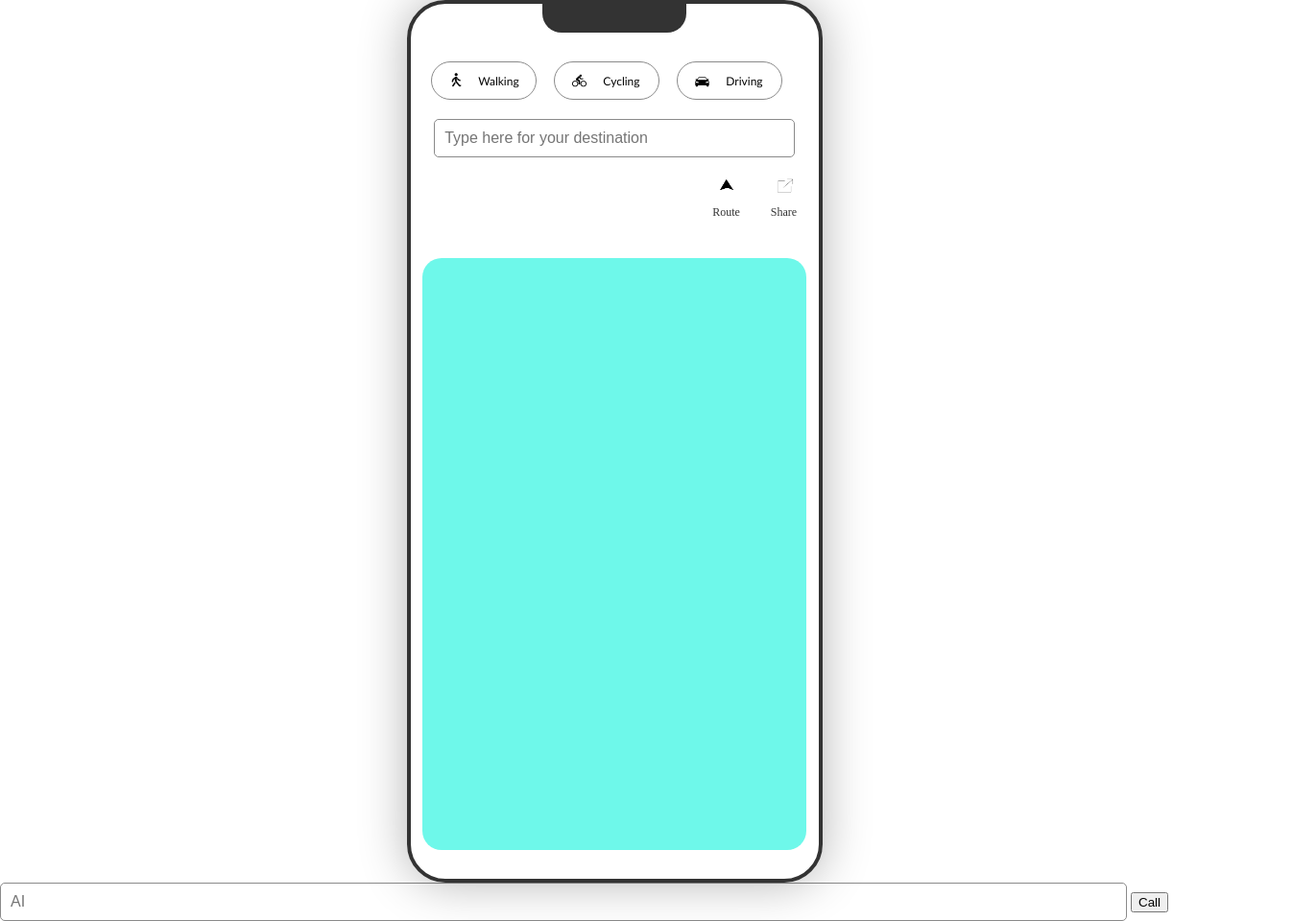
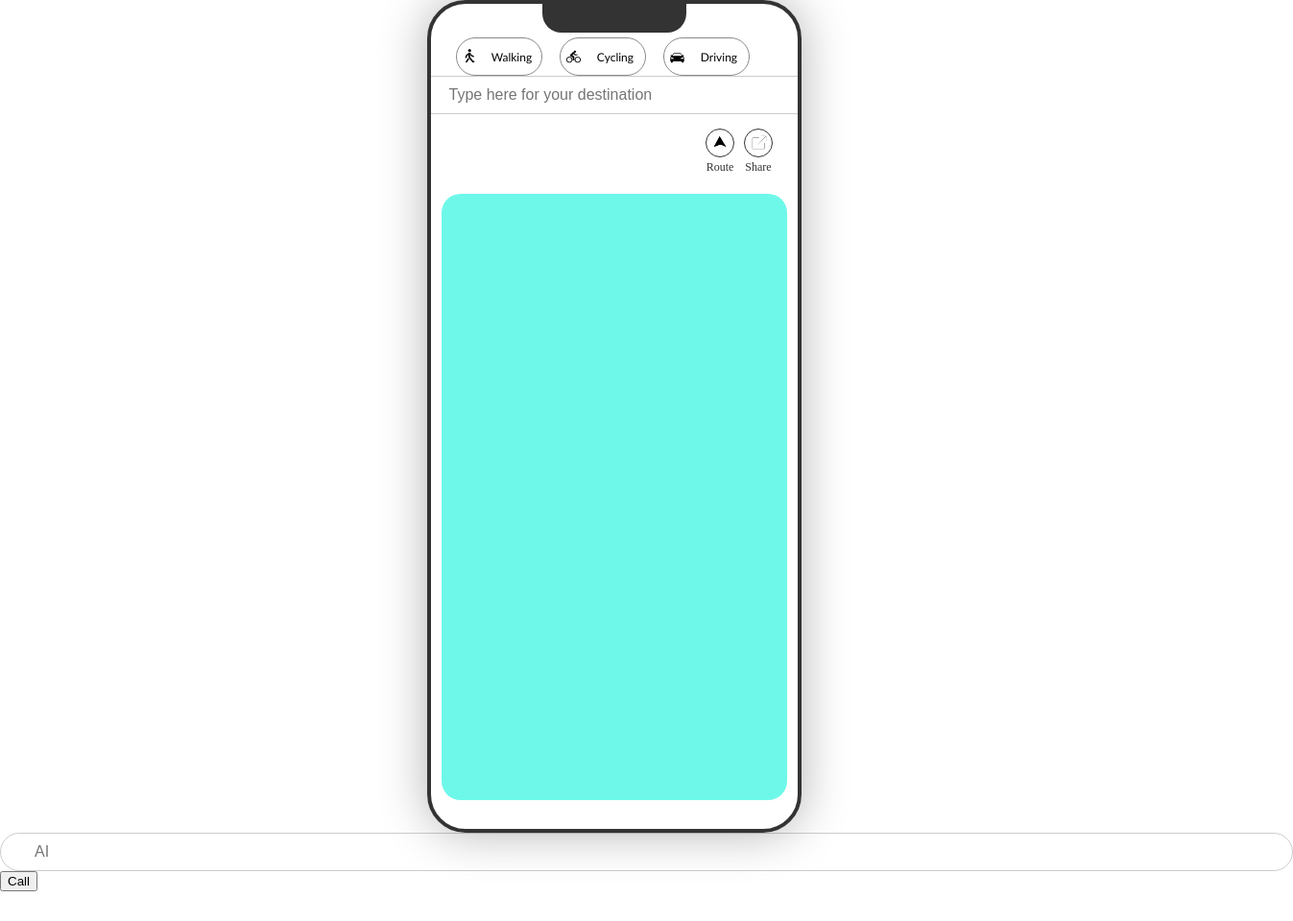
Before and after one commit to XintongLu/google-secure-map, a website: page public/navigate.html in a window 1280 px wide. Shown: the whole page at 96% size, 1347 px wide, since content can reach past the window. After the commit the page ends 929 px from the top, so only its background shows below. Drawn offline with Linux system fonts and the light colour scheme; no server answers.

Commit message:
Add files via upload

```diff
--- /dev/null
+++ b/public/css/AI Route.css
@@ -0,0 +1,93 @@
+.AI {
+    align-items: center;
+    display: flex;
+    flex-direction: column;
+    height: 800px;
+    overflow: hidden;
+    width: 350px;
+    position: relative;
+    padding: 30px 16px;
+    border: 4px solid #333;
+    border-radius: 40px;
+    box-shadow: 0 0 50px rgba(0,0,0,0.3);
+    margin: 0 auto;
+  }
+
+  .AI::before {
+    content: '';
+    position: absolute;
+    top: 0%;
+    left: 50%;
+    transform: translateX(-50%);
+    width: 150px;
+    height: 30px;
+    background-color: #333;
+    border-bottom-left-radius: 20px;
+    border-bottom-right-radius: 20px;
+  }
+
+  .green-section {
+    top: 0;
+    width: 360px;
+    height: 720px;
+    align-items: center;
+    margin-top: 10px;
+    background-color: #6ef8ea;
+    border-radius: 20px;
+  }
+
+  .search-container {
+    position: relative;
+    width: 80%;
+    right: 40px;
+    margin-left: 10px;
+    top: 20px;
+    bottom: 20px;
+  }
+
+  .search-input {
+    width: 100%;
+    padding-right: 30px; /* 为yes按钮留出空间 */
+    padding-top: 5px;
+    padding-bottom: 5px;
+    padding-left: 40px;
+    border-radius: 25px;
+    border: 1px solid #4a4a4a;
+    outline: none;
+  }
+
+  .yes-button {
+    position: absolute;
+    right: 0px;
+    left: 300px;
+    top: 50%;
+    transform: translateY(-50%);
+    width: 40px;
+    height: 40px;
+    border: none;
+    background: none;
+    cursor: pointer;
+    padding: 0;
+  }
+
+  .yes-button img {
+    width: 40px;
+    height: 40px;
+  }
+
+  .Assistant  {
+    position: absolute;
+    top: 50%;
+    transform: translateY(-50%);
+    width: 40px;
+    height: 40px;
+    border: none;
+    background: none;
+    cursor: pointer;
+    padding: 0;
+  }
+
+  .Assistant img {
+    width: 30px;
+    height: 30px;
+  }
--- /dev/null
+++ b/public/css/Choose Route.css
@@ -0,0 +1,250 @@
+.Choose-Route {
+    align-items: center;
+    display: flex;
+    flex-direction: column;
+    height: 800px;
+    overflow: hidden;
+    width: 350px;
+    position: relative;
+    padding: 30px 16px;
+    border: 4px solid #333;
+    border-radius: 40px;
+    box-shadow: 0 0 50px rgba(0,0,0,0.3);
+    margin: 0 auto;
+  }
+
+  .Choose-Route::before {
+    content: '';
+    position: absolute;
+    top: 0%;
+    left: 50%;
+    transform: translateX(-50%);
+    width: 150px;
+    height: 30px;
+    background-color: #333;
+    border-bottom-left-radius: 20px;
+    border-bottom-right-radius: 20px;
+  }
+
+  .green-section {
+    position: absolute;
+    top: 0;
+    left: 0;
+    right: 0;
+    bottom: 0;
+    width: 100%;
+    height: 100%;
+    align-items: center;
+    margin-top: 0;
+    background-color: #6ef8ea;
+    border-radius: 20px;
+  }
+
+  .function-buttons-container {
+    position: absolute;
+    top: 50px;
+    left: 0;
+    display: flex;
+    width: 100%;
+    padding: 0 20px;
+    box-sizing: border-box;
+    z-index: 2;
+  }
+
+  .mode-icon {
+    align-content: center;
+    width: 30px;
+    height: 30px;
+    margin-right: 5%;
+  }
+
+  .mode-label {
+    font-size: 20px;
+    font-weight:500;
+  }
+
+  .mode-buttons-container {
+    display: flex;
+    gap: 10px;
+    width: 100%;
+    justify-content: flex-end;
+  }
+
+  .mode-button {
+    min-width: 90px;
+    height: 40px;
+    background-color: #ffffff;
+    border: 1px solid #8a8a8a;
+    border-radius: 20px;
+    cursor: pointer;
+    padding: 0 10px;
+    display: flex;
+    align-items: center;
+    justify-content: center;
+    gap: 5px;
+  }
+
+  .mode-button:hover {
+    background-color: #6ef8ea;
+  }
+
+  .mode-content {
+    display: flex;
+    gap: 8px;
+    width: calc(100% - 10px);  /* 考虑padding后的宽度 */
+    height: 100%;
+  }
+
+  .mode-icon {
+    width: 35px;
+    height: 35px;
+    margin-left: -10px;
+    object-fit: contain;
+  }
+
+  .mode-label {
+    font-size: 12px;
+    font-family: 'Gill Sans', 'Gill Sans MT', Calibri, 'Trebuchet MS', sans-serif;
+    font-weight: 300;
+    white-space: nowrap;
+  }
+
+  .function-button-wrapper {
+    position: absolute;
+    bottom: 90px;
+    right: 30px;
+    display: flex;
+    flex-direction: column;
+    align-items: center;
+    margin: 0;
+    z-index: 1;
+}
+
+.function-button {
+    padding: 10px 20px;    /* 上下10px，左右20px的内边距 */
+    background-color: rgb(0, 255, 242);
+    outline: 1px solid white;
+    color: rgb(0, 0, 0);          /* 文字颜色 */
+    border: none;          /* 移除边框 */
+    border-radius: 6px;    /* 稍微圆角的效果，如果想要完全的长方形可以设为 0 */
+    cursor: pointer;       /* 鼠标悬停时显示手型 */
+    font-size: 16px;       /* 文字大小 */
+}
+
+.function-button:hover {
+    background-color:white;    /* 鼠标悬停时的颜色 */
+}
+  .search-container {
+    position: absolute;
+    width: 70%;
+    left: 40%;
+    transform: translateX(-50%);
+    bottom: 30px;
+    padding-bottom: 0;
+  }
+
+  .search-input {
+    width: 100%;
+    padding: 12px 40px 12px 40px;
+    border-radius: 25px;
+    border: 1px solid #4a4a4a;
+    outline: none;
+  }
+
+  .yes-button {
+    position: absolute;
+    left:300px;
+    top: 50%;
+    transform: translateY(-50%);
+    width: 30px;
+    height: 30px;
+    border: none;
+    background: none;
+    cursor: pointer;
+    padding: 0;
+  }
+
+  .yes-button img {
+    width: 30px;
+    height: 30px;
+  }
+
+  .Assistant  {
+    position: absolute;
+    left: 8px;
+    top: 50%;
+    transform: translateY(-50%);
+    width: 30px;
+    height: 30px;
+    border: none;
+    background: none;
+    cursor: pointer;
+    padding: 0;
+  }
+
+  .Assistant img {
+    width: 20px;
+    height: 20px;
+  }
+
+  .emergency-button {
+    position: absolute;
+    top: 150px;
+    right: 30px;
+    width: 60px;
+    height: 60px;
+    border-radius: 50%;
+    background-color: #ff5500;
+    border: none;
+    cursor: pointer;
+    z-index: 1000;
+    color: white;
+    font-size: 10px;
+}
+
+.emergency-hint {
+    position: absolute;
+    top: 215px;
+    right: 30px;
+    width: 60px;
+    display: block;
+    text-align: center;
+    font-size: 10px;
+    color: #000000;
+}
+
+/* 添加按压效果 */
+.emergency-button:active {
+    transform: scale(0.95);
+}
+
+.go-back {
+    position: absolute;
+    top: 50px;
+    left: 20px;
+    z-index: 2;
+}
+
+.back-button {
+    width: 40px;
+    height: 40px;
+    border: none;
+    background: white;
+    border-radius: 50%;
+    cursor: pointer;
+    display: flex;
+    align-items: center;
+    justify-content: center;
+    padding: 8px;
+    box-shadow: 0 2px 4px rgba(0,0,0,0.1);
+}
+
+.back-button img {
+    width: 50px;
+    height: 50px;
+    object-fit: contain;
+}
+
+.back-button:hover {
+    background-color: #f5f5f5;
+}
--- a/public/css/navigate.css
+++ b/public/css/navigate.css
@@ -2,9 +2,9 @@
   align-items: center;
   display: flex;
   flex-direction: column;
-  height: 852px;
+  height: 800px;
   overflow: hidden;
-  width: 393px;
+  width: 350px;
   position: relative;
   padding: 30px 16px;
   border: 4px solid #333;
@@ -27,11 +27,11 @@
 }
 
 .green-section {
-  top: 300px;
-  width: 400px;
-  height: 820px;
+  top: 100px;
+  width: 360px;
+  height: 800px;
   align-items: center;
-  margin-top: 40px;
+  margin-top: 20px;
   background-color: #6ef8ea;
   border-radius: 20px;
 }
@@ -49,7 +49,7 @@
 }
 
 .search-input {
-  width: 90%;
+  width: 70%;
   padding: 10px;
   font-size: 16px;
   border: 1px solid #8a8a8a;
@@ -58,16 +58,15 @@
 
 .mode-buttons-container {
   display: flex;
-  margin-left: 10px;
+  margin-left: 20px;
   gap: 18px;
-  margin-bottom: 20px;
   width: 100%;
   justify-content: flex-start;
-  padding-top: 30px;
+  padding-top: 5px;
 }
 
 .mode-button {
-  width: 110px;
+  width: 90px;
   height: 40px;
   background-color: #ffffff;
   border: 1px solid #8a8a8a;
@@ -87,7 +86,6 @@
 
 .mode-content {
   display: flex;
-  align-items: center;
   gap: 8px;
   width: calc(100% - 10px);  /* 考虑padding后的宽度 */
   height: 100%;
@@ -96,7 +94,7 @@
 .mode-icon {
   width: 24px;
   height: 24px;
-  margin-left: -5px;
+  margin-left: -10px;
   object-fit: contain;
 }
 
@@ -110,42 +108,111 @@
 .function-buttons-container {
   display: flex;
   justify-content: flex-end;
-  gap: 20px;
+  gap: 10px;
   width: 100%;
   margin-top: 10px;
+  margin-right: 20px;
 }
 
 .function-button-wrapper {
   display: flex;
   flex-direction: column;
   align-items: center;
+  margin-top: 5px;
   gap: 0px;  /* 按钮和文字之间的间距 */
 }
+
+.function-button {
+  width: 4%;
+  height: 30px;
+  border-radius: 50%;
+  background-color: white;
+  border:4px solid #333;
+  display: flex;
+  align-items: center;
+  justify-content: center;
+  cursor: pointer;
+}
+
 
 .function-label {
   font-size: 12px;  /* 文字大小 */
   color: #333;      /* 文字颜色 */
   text-align: center;
+  padding-top: 3px;
 }
 
 .function-button {
-  width: 40px;
-  height: 40px;
-  background: none;
-  border: none;
-  padding: 5px;
-  cursor: pointer;
-  transition: all 0.3s ease;
+  width: 30px;
+  height: 30px;
+  border-radius: 50%;
+  background-color: white;
+  border: 0.5px solid #333;
   display: flex;
   align-items: center;
   justify-content: center;
+  cursor: pointer;
+}
+
+.function-button img {
+  width: 24px;
+  height: 24px;
 }
 
 .function-button:hover {
   transform: scale(1.1);
 }
 
-.function-button img {
-  width: 24px;
-  height: 24px;
+
+.search-container {
+  margin-top: 20px;
+  position: relative;
+  width: 80%;
+  right: 30px;
+  margin-left: 10px;
 }
+
+.search-input {
+  width: 100%;
+  padding-right: 30px; /* 为yes按钮留出空间 */
+  padding-left: 35px;
+  border-radius: 25px;
+  border: 1px solid #ccc;
+  outline: none;
+}
+
+.yes-button {
+  position: absolute;
+  right: 0px;
+  left: 300px;
+  top: 50%;
+  transform: translateY(-50%);
+  width: 40px;
+  height: 40px;
+  border: none;
+  background: none;
+  cursor: pointer;
+  padding: 0;
+}
+
+.yes-button img {
+  width: 40px;
+  height: 40px;
+}
+
+.back-button {
+  position: absolute;
+  top: 50%;
+  transform: translateY(-50%);
+  width: 40px;
+  height: 40px;
+  border: none;
+  background: none;
+  cursor: pointer;
+  padding: 0;
+}
+
+.back-button img {
+  width: 40px;
+  height: 40px;
+}
```
